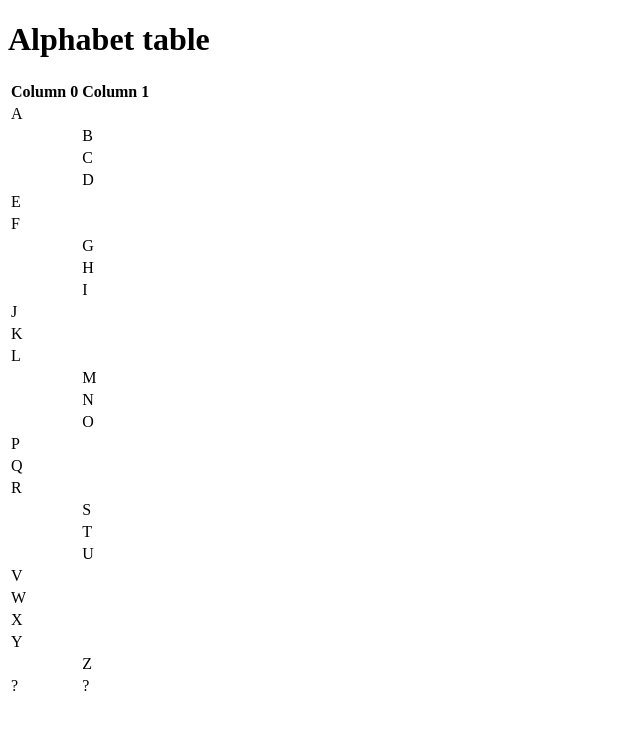
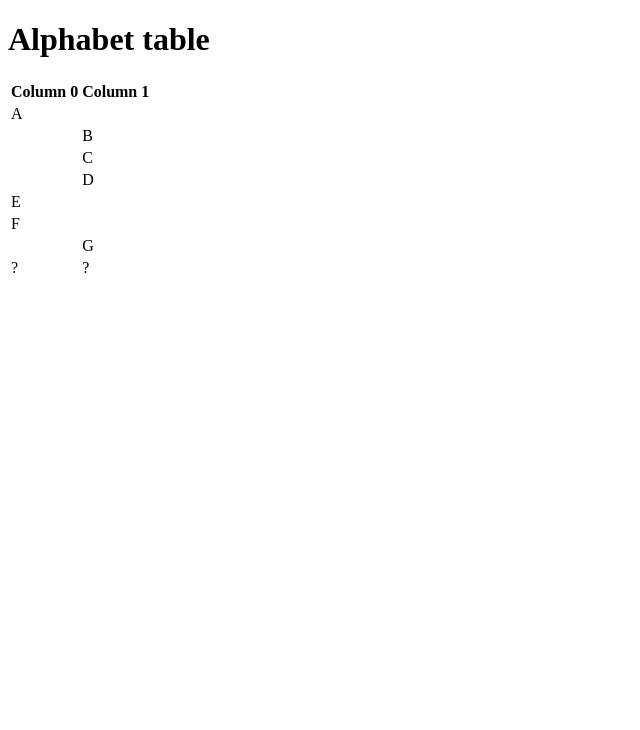
Before and after one commit to comp426-2022-fall/a01-jorbea, a website: page public/index.html in a window 1280 px wide. Shown: the whole page, without its empty margins (0-640 px from the left). Drawn offline with Linux system fonts and the light colour scheme.

Commit message:
Reset index.html

```diff
--- a/public/index.html
+++ b/public/index.html
@@ -36,63 +36,6 @@
   					<tr>
     						<td></td><td>G</td>
   					</tr>
-					<tr>
-						<td></td><td>H</td>
-					</tr>
-					<tr>
-    						<td></td><td>I</td>
-  					</tr>
-					<tr>
-    						<td>J</td><td></td>
-  					</tr>
-					<tr>
-    						<td>K</td><td></td>
-  					</tr>
-					<tr>
-    						<td>L</td><td></td>
-  					</tr>
-					<tr>
-    						<td></td><td>M</td>
-  					</tr>
-					<tr>
-    						<td></td><td>N</td>
-  					</tr>
-					<tr>
-    						<td></td><td>O</td>
-  					</tr>
-					<tr>
-    						<td>P</td><td></td>
-  					</tr>
-					<tr>
-    						<td>Q</td><td></td>
-  					</tr>
-					<tr>
-    						<td>R</td><td></td>
-  					</tr>
-					<tr>
-    						<td></td><td>S</td>
-  					</tr>
-					<tr>
-    						<td></td><td>T</td>
-  					</tr>
-					<tr>
-    						<td></td><td>U</td>
-  					</tr>
-					<tr>
-    						<td>V</td><td></td>
-  					</tr>
-					<tr>
-    						<td>W</td><td></td>
-  					</tr>
-					<tr>
-    						<td>X</td><td></td>
-  					</tr>
-					<tr>
-    						<td>Y</td><td></td>
-  					</tr>
-					<tr>
-    						<td></td><td>Z</td>
-  					</tr>
   					<tr>
     						<td>?</td><td>?</td>
   					</tr>
--- a/server.js
+++ b/server.js
@@ -18,7 +18,7 @@ const port = args.port || process.env.PORT || 3000;
 // Use the documentation for the Node.js `fs` module.
 // The function must read a file located at `./public/index.html` and do some stuff with it.
 // The stuff that should be inside this function is all below.
-fs.readFile('./public/index.html', 'utf8', (err) => {
+fs.readFile('./public/index.html', 'utf8', (err, data) => {
 
 	// If there is an error, put it on the console error and return.
 	// Do not be nice about exiting.
```
